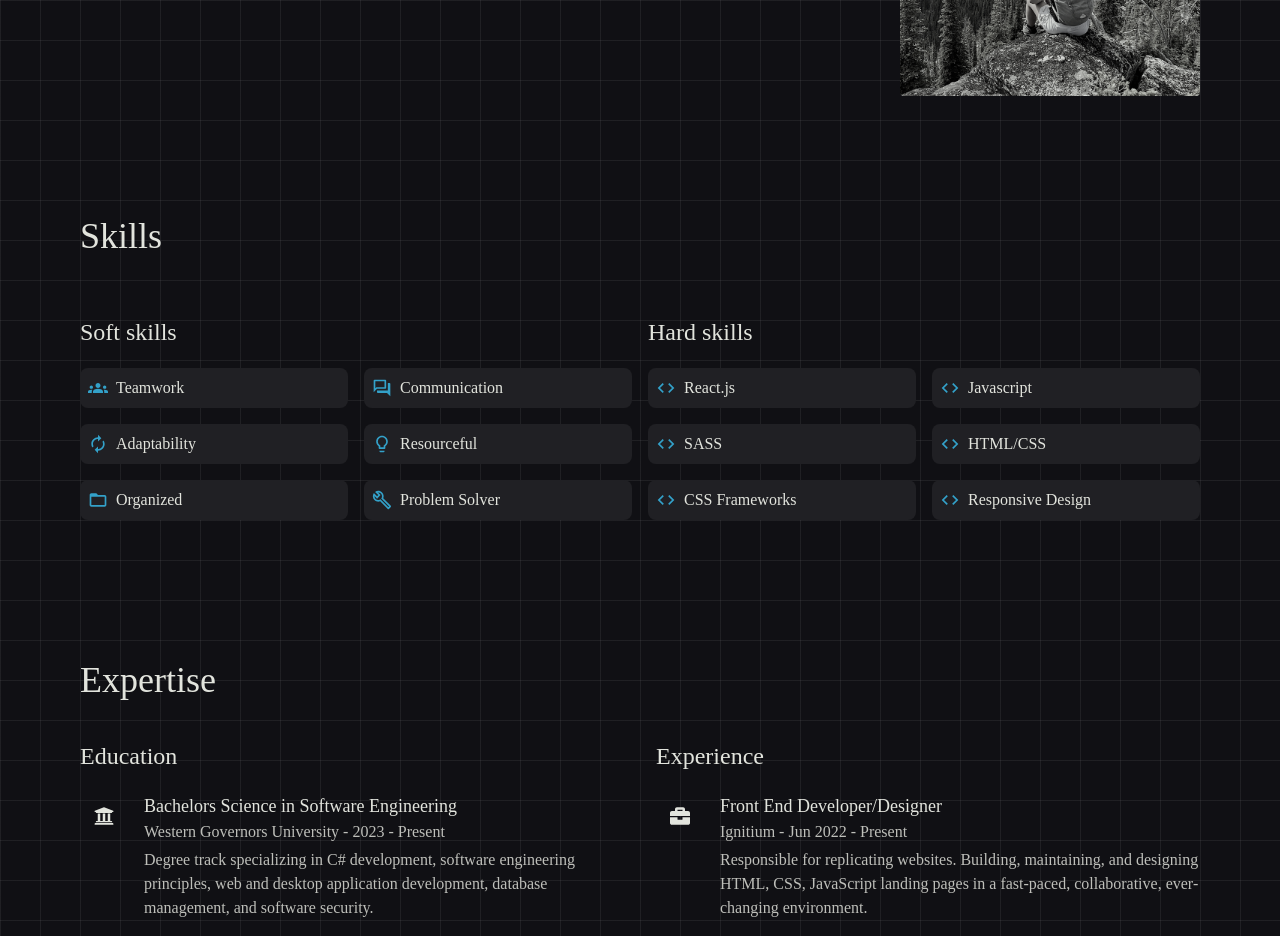
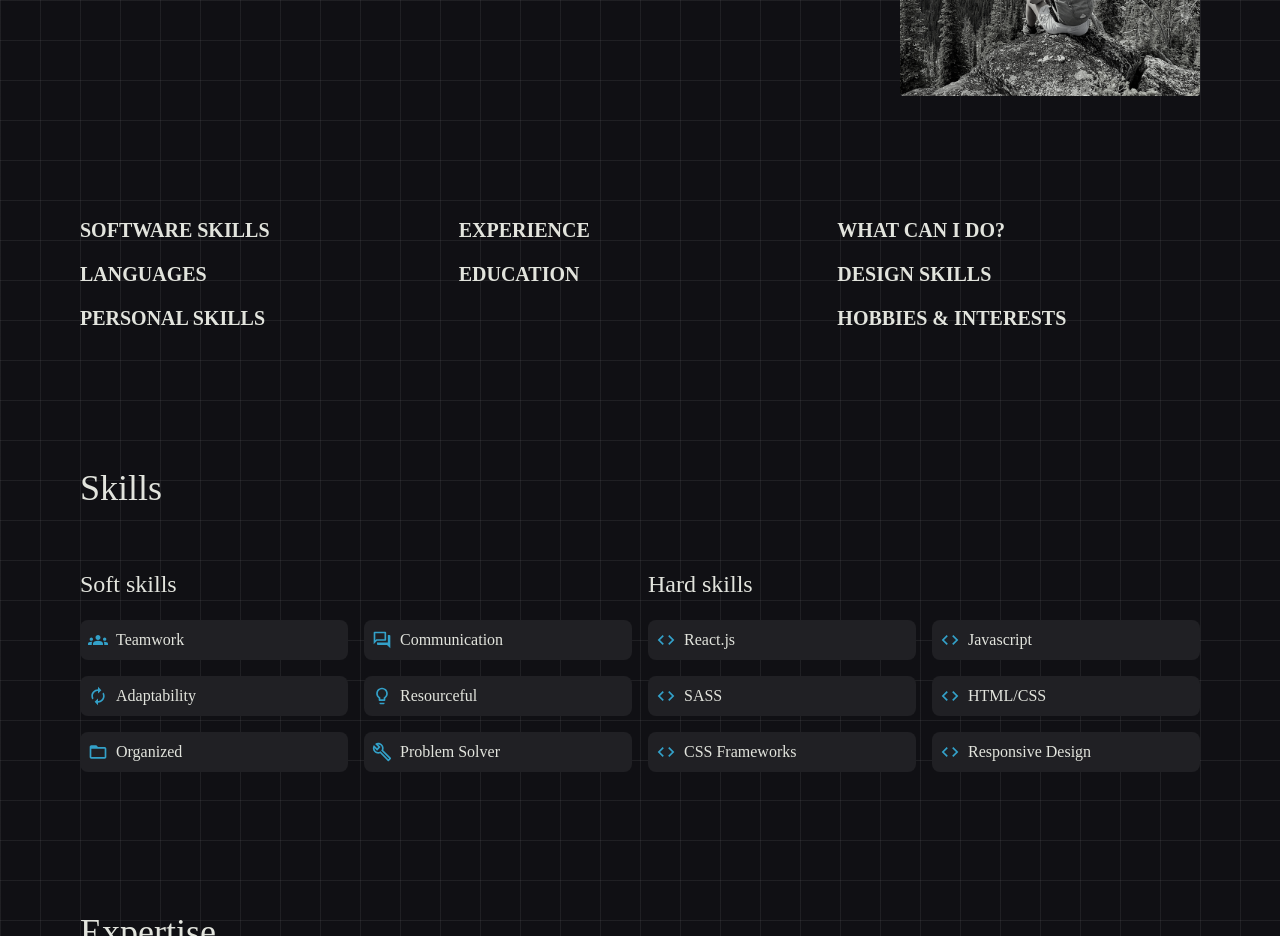
Before and after one commit to Kcounts93/my-portfolio, a React (Create React App) app: page / in a window 1280 px wide. Shown: the part 2360-3296 px from the top of the page. Built offline with nearby package versions, Linux system fonts and the light colour scheme.

Commit message:
project link updates

```diff
--- a/src/App.js
+++ b/src/App.js
@@ -7,6 +7,7 @@ import Contact from "./components/Contact";
 import Footer from "./components/Footer";
 import Skills from "./components/Skills";
 import Qualifications from "./components/Qualifications";
+import Resume from "./components/Resume";
 
 function App() {
   return (
@@ -16,6 +17,7 @@ function App() {
       <Projects />
       <LogoMarquee />
       <About />
+      <Resume />
       <Skills />
       <Qualifications />
       <Contact />
--- a/src/components/Projects.jsx
+++ b/src/components/Projects.jsx
@@ -18,7 +18,7 @@ const projectsData = [
       categories: ["HTML", "React", "CSS"],
       image: gpt4,
       projectLink: "https://github.com/Kcounts93/gpt4-react-landing",
-      liveLink: "https://gpt4.kaylacounts.com/",
+      liveLink: "https://kcounts93.github.io/gpt4-react-landing/",
       featured: true, // Featured project
     },
     {
@@ -27,7 +27,7 @@ const projectsData = [
       subtitle: "Snippet",
       categories: ["HTML", "CSS", "JS"],
       image: kingsQuest,
-      projectLink: "https://github.com/Kcounts93/kings-quest-cyoa",
+      projectLink: "https://kcounts93.github.io/kings-quest-cyoa/",
       liveLink: "https://kingsquest.kaylacounts.com/",
       featured: true, // Featured project
     },
@@ -38,7 +38,7 @@ const projectsData = [
       categories: ["Bootstrap", "SASS", "JS"],
       image: otr,
       projectLink: "https://github.com/Kcounts93/on-the-rocks",
-      liveLink: "https://ontherocks.counts2six.com/",
+      liveLink: "https://ontherocksmixology.netlify.app/",
       featured: true, // Featured project
     },
     {
@@ -58,7 +58,7 @@ const projectsData = [
       categories: ["React", "Typescript"],
       image: notesApp,
       projectLink: "https://github.com/Kcounts93/react-category-notes-app",
-      liveLink: "https://notes.counts2six.com/",
+      liveLink: "https://kcounts93.github.io/react-notes-app/",
       featured: false, // Featured project
     },
 
--- /dev/null
+++ b/src/components/Resume.jsx
@@ -0,0 +1,72 @@
+import React from 'react'
+
+const Resume = () => {
+    return (
+        <div id='Resume'>
+        <div className="container mx-auto px-5 md:px-10 lg:px-20 mt-20 mb-10 flex-row">
+        <div className="grid grid-cols-1 md:grid-cols-3 gap-4">
+
+{/* Left Side: Software Skills, Languages, Personal Skills */}
+<div className="md:col-span-1">
+  {/* Software Skills */}
+  <div>
+    <h2 className="font-bold text-xl mb-4">SOFTWARE SKILLS</h2>
+    {/* SkillBar components */}
+  </div>
+
+  {/* Languages */}
+  <div>
+    <h2 className="font-bold text-xl mb-4">LANGUAGES</h2>
+    {/* ... list of languages ... */}
+  </div>
+
+  {/* Personal Skills */}
+  <div>
+    <h2 className="font-bold text-xl mb-4">PERSONAL SKILLS</h2>
+    {/* ... list of personal skills ... */}
+  </div>
+</div>
+
+{/* Middle Side: Experience and Education */}
+<div className="md:col-span-1">
+  {/* Experience */}
+  <div>
+    <h2 className="font-bold text-xl mb-4">EXPERIENCE</h2>
+    {/* ... list of experiences ... */}
+  </div>
+
+  {/* Education */}
+  <div>
+    <h2 className="font-bold text-xl mb-4">EDUCATION</h2>
+    {/* ... education details ... */}
+  </div>
+</div>
+
+{/* Right Side: What Can I Do?, Design Skills, Hobbies & Interests */}
+<div className="md:col-span-1">
+  {/* What Can I Do? */}
+  <div>
+    <h2 className="font-bold text-xl mb-4">WHAT CAN I DO?</h2>
+    {/* ... list of capabilities ... */}
+  </div>
+
+  {/* Design Skills */}
+  <div>
+    <h2 className="font-bold text-xl mb-4">DESIGN SKILLS</h2>
+    {/* ... list of design skills ... */}
+  </div>
+
+  {/* Hobbies & Interests */}
+  <div>
+    <h2 className="font-bold text-xl mb-4">HOBBIES & INTERESTS</h2>
+    {/* ... list of hobbies ... */}
+  </div>
+</div>
+
+</div>
+        </div>
+        </div>
+      );
+}
+
+export default Resume
```
